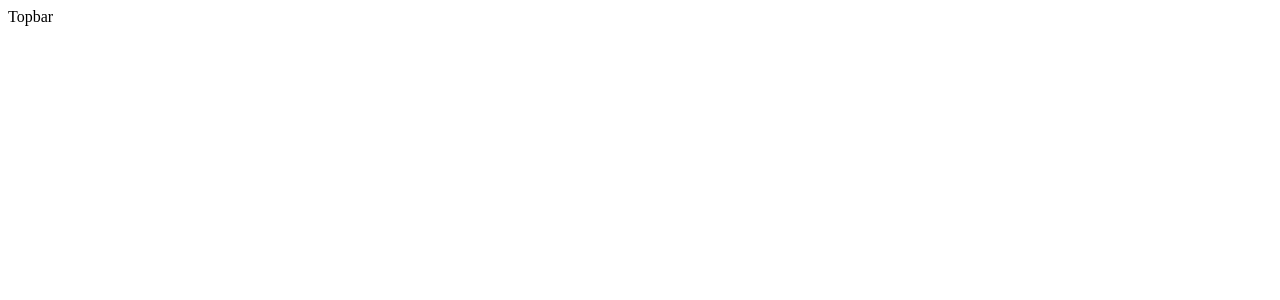
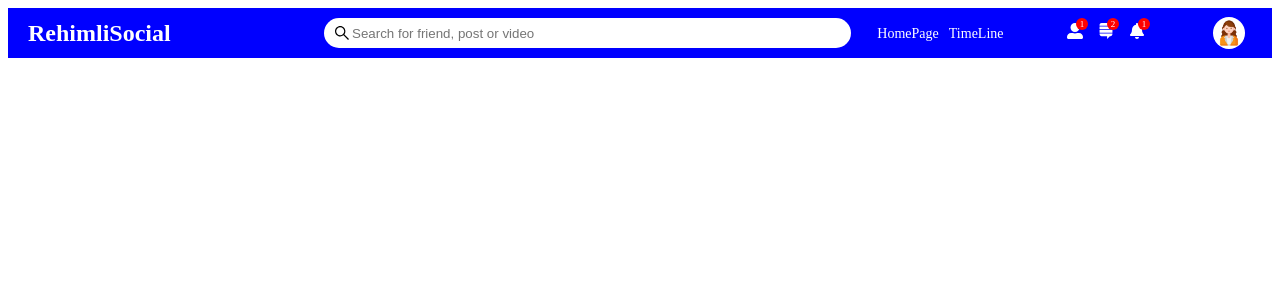
Before and after one commit to JaleRehimli0909/react-social, a React (Create React App) app in the folder socialreactapp/: page / in a window 1280 px wide. Shown: the top 300 px of the page. Built offline with nearby package versions, Linux system fonts and the light colour scheme.

Commit message:
Body Component

```diff
--- a/socialreactapp/src/components/Topbar/index.js
+++ b/socialreactapp/src/components/Topbar/index.js
@@ -1,10 +1,45 @@
-import React from 'react';
-import './style.css';
+import React from "react";
+import "./style.css";
+import { FaSistrix, FaUserAlt, FaBell, FaStackExchange } from "react-icons/fa";
 
 const Topbar = () => {
   return (
-    <div>Topbar</div>
-  )
-}
+    <div className="topbarContainer">
+      <div className="topbarLeft">
+        <span className="logo">RehimliSocial</span>
+      </div>
+      <div className="topbarCenter">
+        <div className="searchBar">
+          <FaSistrix className="searchIcon" />
+          <input
+            placeholder="Search for friend, post or video"
+            className="serachInput"
+          />
+        </div>
+      </div>
+      <div className="topbarRight">
+        <div className="topbarLinks">
+          <span className="topbarLink">HomePage</span>
+          <span className="topbarLink">TimeLine</span>
+        </div>
+        <div className="topbarIcons">
+          <div className="topbarIconItem">
+            <FaUserAlt />
+            <span className="topbarIconBadge">1</span>
+          </div>
+          <div className="topbarIconItem">
+            <FaStackExchange />
+            <span className="topbarIconBadge">2</span>
+          </div>
+          <div className="topbarIconItem">
+            <FaBell />
+            <span className="topbarIconBadge">1</span>
+          </div>
+        </div>
+        <img src="./assets/person/image.jpg" alt="" className="topbarImg" />
+      </div>
+    </div>
+  );
+};
 
 export default Topbar;
--- a/socialreactapp/src/components/Topbar/style.css
+++ b/socialreactapp/src/components/Topbar/style.css
@@ -0,0 +1,89 @@
+.topbarContainer {
+  height: 50px;
+  width: 100%;
+  background-color: blue;
+  display: flex;
+  align-items: center;
+  position: sticky;
+  top: 0;
+}
+.topbarLeft {
+  flex: 3;
+}
+.logo {
+  font-size: 24px;
+  margin-left: 20px;
+  font-weight: bold;
+  color: white;
+  cursor: pointer;
+}
+.topbarCenter {
+  flex: 5;
+  /* background-color: rgb(98, 72, 72); */
+}
+.searchBar {
+  width: 100%;
+  height: 30px;
+  background-color: white;
+
+  display: flex;
+  align-items: center;
+  border-radius: 30px;
+}
+.searchIcon{
+    font-size: 20xp !important;
+    margin-left: 10px;
+}
+.serachInput {
+   border: none;
+  width: 70%;
+}
+.serachInput:focus {
+ outline: none;
+}
+.topbarRight {
+  flex: 4;
+  display: flex;
+  align-items: center;
+  justify-content: space-around;
+  color: white;
+
+}
+.topbarLink{
+    margin-right: 10px;
+    font-size: 14px;
+    cursor: pointer;
+}
+
+.topbarIcons {
+    display: flex;
+}
+.topbarIconItem {
+    margin-right: 15px;
+    cursor: pointer;
+    position: relative;
+
+}
+.topbarIconBadge{
+    width: 12px;
+    height: 12px;
+    background-color: red;
+    border-radius: 50%;
+    color: white;
+    position: absolute;
+    text-align: center;
+    top: -5px;
+    right: -5px;
+    display: flex;
+    align-items: center;
+    justify-content: center;
+    font-size: 9px;
+
+}
+.topbarImg {
+  width: 32px;
+  height: 32px;
+  border-radius: 50%;
+  object-fit: cover;
+  cursor: pointer;
+}
```
Also changed, not shown: socialreactapp/src/components/Feed/index.js (added, +10 -0 lines), socialreactapp/src/components/Rightbar/index.js (added, +10 -0 lines), socialreactapp/src/components/Sidebar/index.js (added, +10 -0 lines), socialreactapp/public/assets/person/image.jpg (added), socialreactapp/public/assets/person/image1.jpg (added), socialreactapp/src/components/Feed/style.css (added), socialreactapp/src/components/Rightbar/style.css (added), socialreactapp/src/components/Sidebar/style.css (added).
